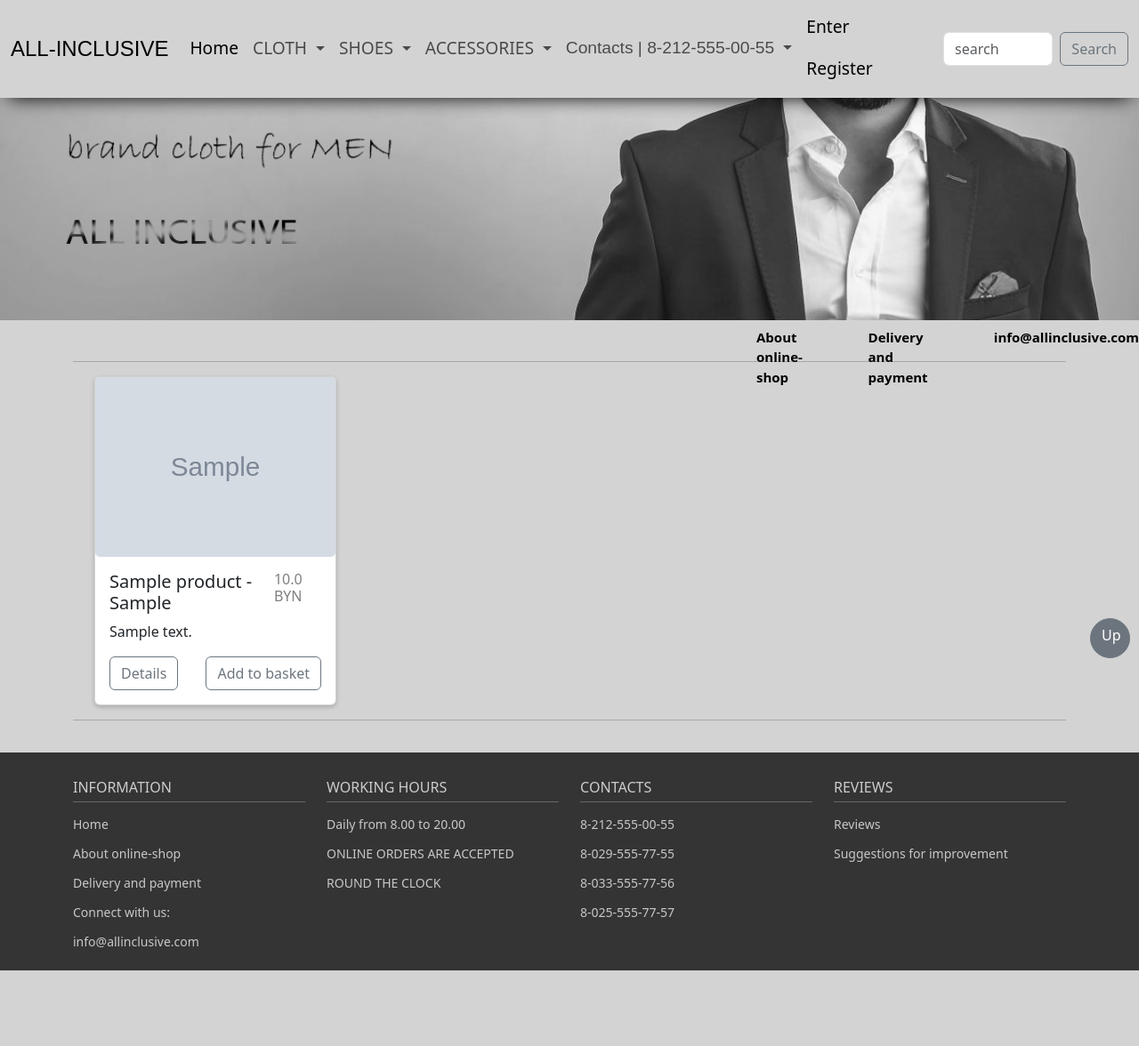
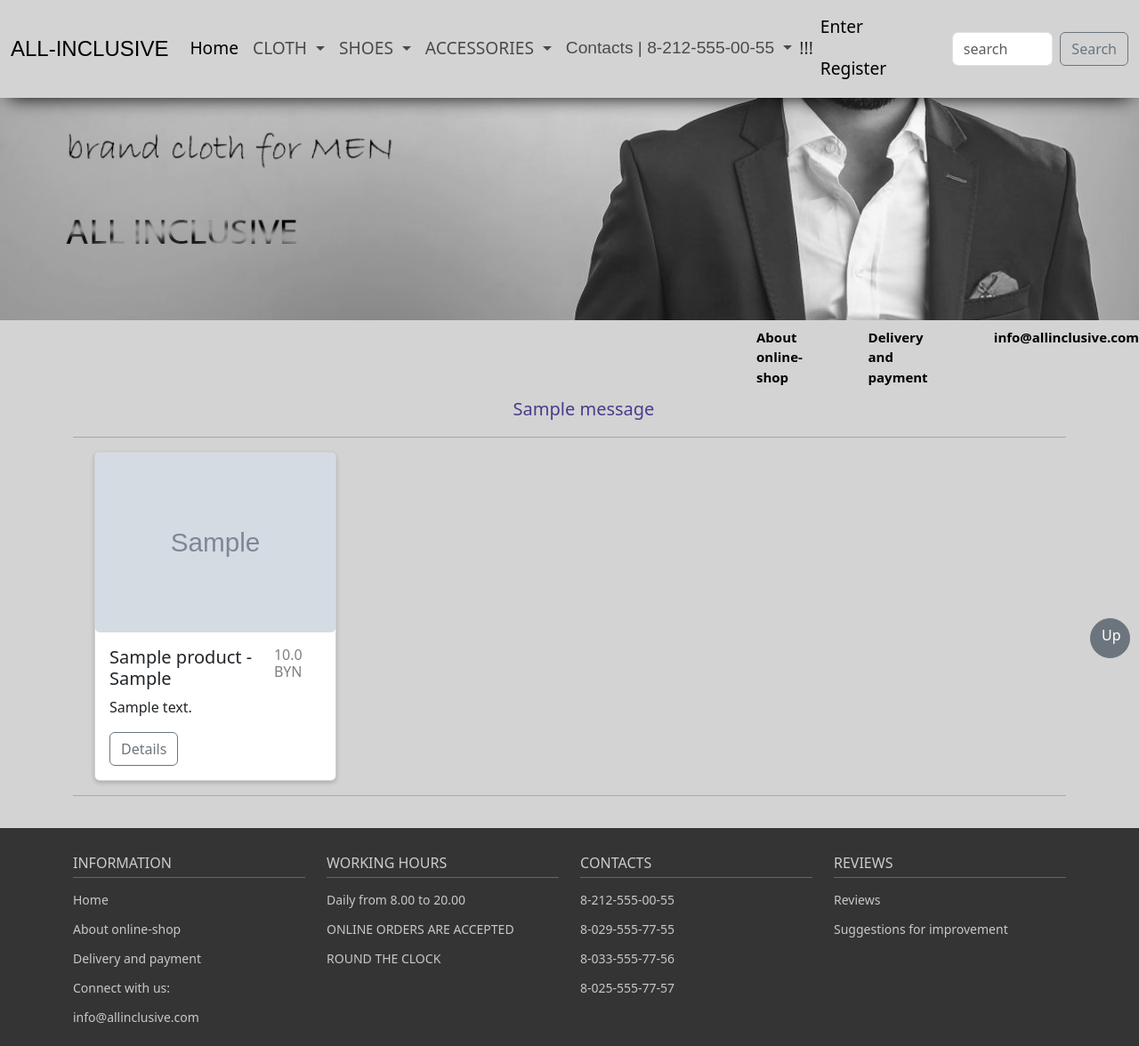
Before and after one commit to SergLavrov/djangoClothShopEng, a Django app: page /product/get-products/ in a window 1280 px wide. Shown: the whole page at 89% size. Before the commit the page ends 1091 px from the top, so only its background shows below. Run offline with Django 5.2, Linux system fonts and the light colour scheme; tables that the repository leaves empty hold one stand-in row (values such as "Sample post"); grey boxes marked "Sample" are stand-in pictures; one stand-in notice (Sample message) is shown.

Commit message:
Added basket

```diff
--- a/about/templates/about/about.html
+++ b/about/templates/about/about.html
@@ -18,7 +18,7 @@
       }
   </style>
 
-  <h2> About Us: </h2>
+  <h2> About us: </h2>
 
   <p>
     Welcome to our online men's fashion store, where style and comfort come together! Here you will find a big range of
--- a/djangoClothShopEng/settings.py
+++ b/djangoClothShopEng/settings.py
@@ -42,6 +42,7 @@ INSTALLED_APPS = [
     'products',
     'userAdmin',
     'about',
+    'basket',
 ]
 
 MIDDLEWARE = [
--- a/djangoClothShopEng/urls.py
+++ b/djangoClothShopEng/urls.py
@@ -29,4 +29,5 @@ urlpatterns = [
     path('product/', include('products.urls')),
     path('user-admin/', include('userAdmin.urls')),
     path('about/', include('about.urls')),
+    path('basket/', include('basket.urls')),
 ] + static(settings.MEDIA_URL, document_root=settings.MEDIA_ROOT)
--- a/products/admin.py
+++ b/products/admin.py
@@ -1,5 +1,6 @@
 from django.contrib import admin
-from .models import Company, Category, Season, ProductComposition, SizeScale, Product
+from products.models import Company, Category, Season, ProductComposition, SizeScale, Product
+# from basket.models import Basket
 from django.contrib.auth.models import Permission
 
 # Register your models here.
@@ -11,3 +12,4 @@ admin.site.register(ProductComposition)
 admin.site.register(SizeScale)
 admin.site.register(Product)
 admin.site.register(Permission)
+# admin.site.register(Basket)
--- a/products/templates/products/all_products.html
+++ b/products/templates/products/all_products.html
@@ -9,6 +9,10 @@
       .card:hover {
           box-shadow: 0 14px 30px -15px rgba(0, 0, 0, 1.5);
       }
+      .fa {
+          font-size: 30px;
+          color: grey;
+      }
     </style>
 
     <hr>
@@ -16,7 +20,7 @@
     <div class="d-flex flex-row flex-wrap justify-content-flex-start row-gap-3 column-gap-3 px-4">
         {% for product in products %}
             <div class="card" style="width: 17rem; border-image: fill">
-                <img src="{{ product.image.url }}" class="card-img" alt="image" >
+                <img src="{{ product.image.url }}" class="card-img" alt="image">
                 <div class="card-body">
                     <div class="d-flex justify-content-between">
                         <h5 class="card-title">{{ product.name_prod }} - {{ product.article }}</h5>
@@ -25,7 +29,10 @@
                     <p class="card-text">{{ product.description }}</p>
                     <div class="d-flex justify-content-between">
                         <a href="{% url 'product-details' product.id %}" class="btn btn-outline-secondary">Details</a>
-                        <a href="#" class="btn btn-outline-secondary">Add to basket</a>
+{#                        <a href="{% url 'add-to-basket' product.id %}" class="btn btn-outline-secondary">Add to basket</a>#}
+                        {% if user.is_authenticated %}
+                        <a href="{% url 'add-to-basket' product.id %}"><i class="fa fa-shopping-cart" aria-hidden="true"></i></a>
+                        {% endif %}
                     </div>
                 </div>
             </div>
--- a/products/templates/products/layout.html
+++ b/products/templates/products/layout.html
@@ -4,6 +4,8 @@
   <meta charset="UTF-8">
   <link href="https://cdn.jsdelivr.net/npm/bootstrap@5.3.2/dist/css/bootstrap.min.css" rel="stylesheet" integrity="sha384-T3c6CoIi6uLrA9TneNEoa7RxnatzjcDSCmG1MXxSR1GAsXEV/Dwwykc2MPK8M2HN" crossorigin="anonymous">
   <title>ListProducts</title>
+<!-- Ссылка для иконки -->
+  <link rel="stylesheet" href="https://stackpath.bootstrapcdn.com/font-awesome/4.7.0/css/font-awesome.min.css">
 
   <style>
     .top-menu li a::after {
@@ -123,8 +125,51 @@
           </li>
         </ul>
 
+      <!-- Icon of basket in Navbar -->
+        <div>
+          {% if user.is_authenticated %}
+          <a href="{% url 'in-basket' %}">
+            <i class="fa fa-shopping-cart position-relative" aria-hidden="true" style="font-size: 30px; margin-left: 25px; color: black"></i>
+          </a>
+          {% endif %}
+        </div>
 
-{#      При ВХОДЕ "Компании" попасть на список товаров в ВИДЕ ТАБЛИЦЫ !!!#}
+      <!--2 Вар "Icon of basket in Navbar - пробовал вывести над иконкой "количество товара ! -->
+{#        <div>#}
+{#          {% if user.is_authenticated %}#}
+{#          <a href="{% url 'in-basket' %}">#}
+{#            <i class="fa fa-shopping-cart position-relative" aria-hidden="true" style="font-size: 30px; margin-left: 25px; color: black">#}
+{#              <span class="position-absolute start-100 translate-middle badge rounded-pill bg-danger" style="font-size: 10px">#}
+{#                {{ basket_item.quantity }}#} !!!
+{#                <span class="visually-hidden">unread messages</span>#}
+{#              </span>#}
+{#            </i>#}
+{#          </a>#}
+{#          {% endif %}#}
+{#        </div>#}
+
+      <!-- Total price in Navbar -->
+        <div>
+          {% if user.is_authenticated %}
+            <button type="button" class="btn btn-outline-secondary" style="margin-left: 20px">
+              <strong>Total price: {{ total_price }} BYN</strong>
+            </button>
+          {% endif %}
+        </div>
+
+
+{#        <button type="button" class="btn btn-outline-secondary position-relative">#}
+{#          <strong>Total price: {{ total_price }} BYN</strong>#}
+{#          <span class="position-absolute start-100 translate-middle badge rounded-pill bg-danger">#}
+{#            {{ item.quantity }}#}
+{#            <span class="visually-hidden">unread messages</span>#}
+{#          </span>#}
+{#        </button>#}
+
+
+
+
+<!-- При ВХОДЕ от "Компании" попадаем на список товаров в ВИДЕ ТАБЛИЦЫ !!! -->
 
         <ul class="navbar-nav ms-auto mb-2 mb-lg-0 top-menu">
           <li class="nav-item ms-auto row">
@@ -207,6 +252,8 @@
           <button class="btn btn-outline-secondary" type="submit">Search</button>
         </form>
 
+
+
 <!-- Basket -->
 {#        <ul class="navbar-nav me-auto mb-2 mb-lg-0">#}
 {#          <li class="nav-item ms-auto row">#}
@@ -275,9 +322,20 @@
   </div>
 
 
-  <div class="container">
-    {% block content %}{% endblock %}
-  </div>
+   <div class="container">
+   <!-- Message about: Registration completed successfully! You can login to the site!-->
+     {% if messages %}
+       <ul class="messages text-center" style="padding-top: 55px; color: darkslateblue; font-size: 20px">
+         {% for message in messages %}
+           <li class="{{ message.tags }}" style="list-style-type: none">
+             {{ message|safe }}
+{#             <a href="#" class="close">✖</a>#}
+           </li>
+         {% endfor %}
+       </ul>
+     {% endif %}
+     {% block content %}{% endblock %}
+   </div>
 
 
   <footer style="padding-top: 20px">
--- a/products/views.py
+++ b/products/views.py
@@ -502,17 +502,20 @@ def search_product(request):
         return render(request, 'products/all_products.html')
     else:
         search_string = request.POST.get('search_string')
-        product_list = Product.objects.filter(
-            Q(name_prod__icontains=search_string)
-            | Q(article__icontains=search_string)
-            | Q(color__icontains=search_string)
-            # | Q(price__icontains=search_string)
-            | Q(category__name_category__icontains=search_string)
-            | Q(season__name_season__icontains=search_string)
-            | Q(product_composition__product_composition__icontains=search_string)
-            # | Q(size_scale__size_scale__icontains=search_string)
-            | Q(company__name_company__icontains=search_string)
-        )
+        try:
+            product_list = Product.objects.filter(
+                Q(name_prod__icontains=search_string)
+                | Q(article__icontains=search_string)
+                | Q(color__icontains=search_string)
+                # | Q(price__icontains=search_string)
+                | Q(category__name_category__icontains=search_string)
+                | Q(season__name_season__icontains=search_string)
+                | Q(product_composition__product_composition__icontains=search_string)
+                # | Q(size_scale__size_scale__icontains=search_string)
+                | Q(company__name_company__icontains=search_string)
+            )
+        except ValidationError:
+            product_list = Product.objects.all()
 
         return render(request, 'products/all_products.html', {'products': product_list})
 
--- a/userAdmin/models.py
+++ b/userAdmin/models.py
@@ -5,3 +5,6 @@ from django.contrib.auth.models import User
 class Profile(models.Model):
     user = models.OneToOneField(User, on_delete=models.CASCADE)
     about = models.TextField(blank=True)
+    first_name = models.CharField(max_length=50, blank=True)
+    last_name = models.CharField(max_length=50, blank=True)
+    phone = models.CharField(max_length=20, blank=True)
--- a/userAdmin/urls.py
+++ b/userAdmin/urls.py
@@ -6,7 +6,5 @@ urlpatterns = [
     path('register/', views.register_user, name='register'),
     path('login/', views.login_user, name='login'),
     path('logout/', views.logout_user, name='logout'),
+    # path('profile/', views.profile_user, name='profile'),
 ]
-
-
-# path('profile/', views.profile_user, name='profile'),
```
Also changed, not shown: products/templates/products/product_details.html (+10 -2 lines), userAdmin/views.py (+33 -0 lines).
